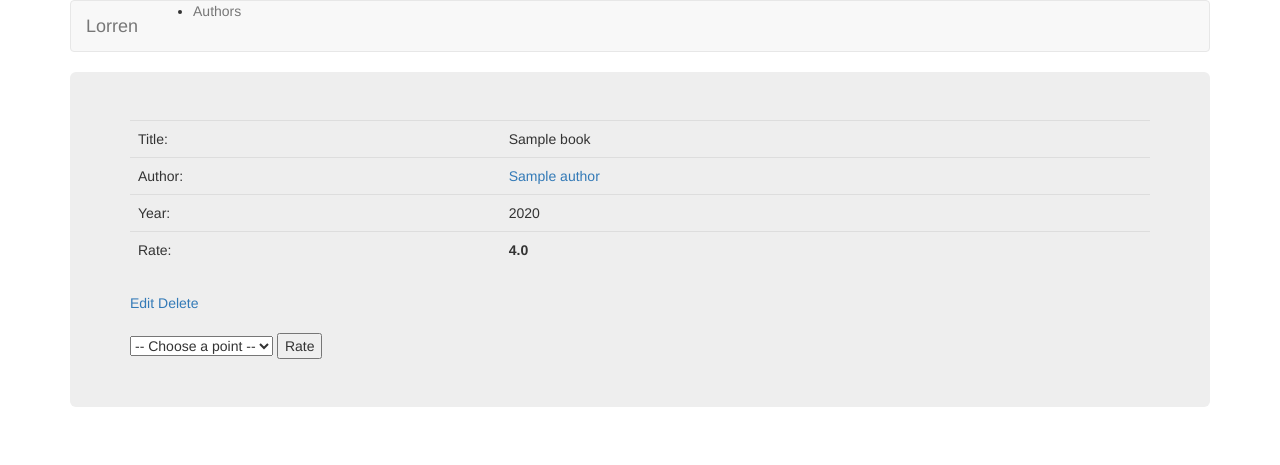
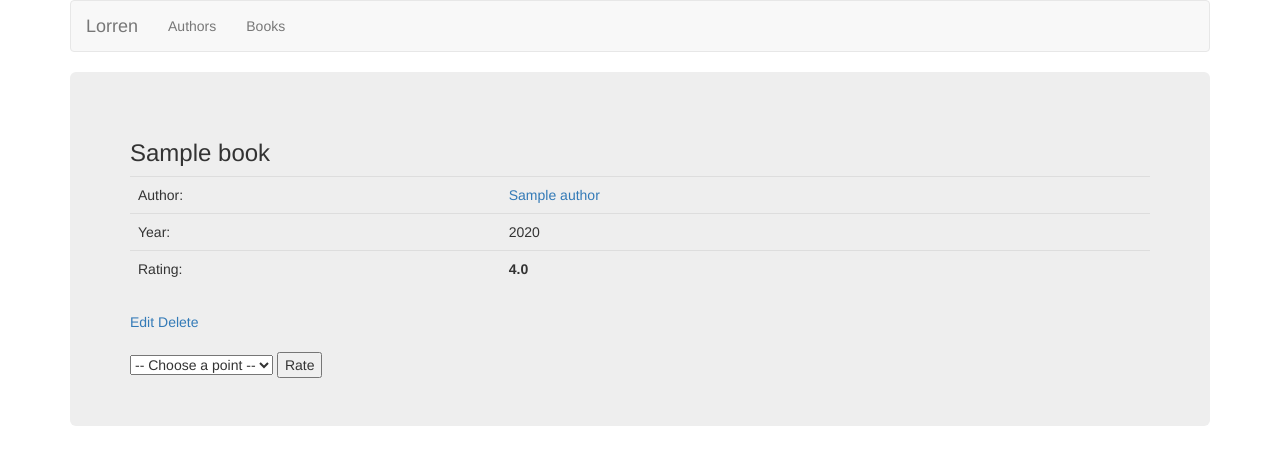
Before and after one commit to frknnay/Lorren, a Django app: page /books/show/1/ in a window 1280 px wide. Shown: the top 465 px of the page. Run offline with Django 3.2, Linux system fonts and the light colour scheme; tables that the repository leaves empty hold one stand-in row (values such as "Sample post"); some libraries are stand-ins or nearby versions.

Commit message:
UI improvements

```diff
--- a/Lorren/authors/views.py
+++ b/Lorren/authors/views.py
@@ -4,7 +4,7 @@ from authors.models import Author
 
 
 def list_authors(request):
-    authors = Author.objects.all()
+    authors = Author.objects.all().order_by('name')
     return render(request, 'authors/author_list.html', {'authors': authors})
 
 def show_author(request, author_id):
--- a/Lorren/books/templates/books/book_detail.html
+++ b/Lorren/books/templates/books/book_detail.html
@@ -3,11 +3,8 @@
 {% block page_title %}{{ book.title }}{% endblock %}
 
 {% block container %}
+<h3>{{ book.title }}</h3>
   <table class="table">
-    <tr>
-      <td>Title: </td>
-      <td>{{book.title}}</td>
-    </tr>
     <tr>
       <td>Author: </td>
       <td><a href="{% url 'authors:show_author' book.author.id %}">{{book.author}}</a></td>
@@ -17,16 +14,16 @@
       <td>{{book.year}}</td>
     </tr>
     <tr>
-      <td>Rate: </td>
+      <td>Rating: </td>
         <td>
-          <label id="id_book_rate">{{ book.rating }}</label>
+          <label id="id_book_rate">{% if book.rating <= 0 %}This book hasn't rated yet.{% else %}{{book.rating}}{% endif %}</label>
         </td>
     </tr>
   </table>
   <a href="{% url 'books:edit_book' book.id %}">Edit</a>
   <a href="{% url 'books:delete_book' book.id %}">Delete</a>
   <br><br>
-  <form class="" action="rate" method="post">
+  <form class="form" action="rate" method="post">
     <select class="" name="rating" id="id_rate_point">
       <option disabled selected value> -- Choose a point -- </option>
       {% for i in 'xxxxxxxxxx' %}
--- a/Lorren/books/templates/books/edit_book.html
+++ b/Lorren/books/templates/books/edit_book.html
@@ -6,16 +6,20 @@
     <label for="id_name">Edit Book</label>
     <input type="text" name="title" value="{{ book.title }}" id="id_name" class="form-control">
     <br>
+
     <label for="id_author">Author</label>
     <select class="form-control" name="author" id="id_author">
       <option disabled selected value> -- Select an author -- </option>
       {% for author in authors %}
-        <option value="{{ author.id }}">{{ author.name }}</option>
+        <option {% if author.id == book.author.id %}selected="selected"{% endif %} value="{{ author.id }}">{{ author.name }}</option>
       {% endfor %}
     </select>
     <br>
+
+    <label for="id_year">Year</label>
     <input type="text" name="year" value="{{ book.year }}" id="id_year" class="form-control">
     <br>
+
     <input type="submit" name="" value="Submit" class="btn">
     {% csrf_token %}
   </form>
--- a/Lorren/books/urls.py
+++ b/Lorren/books/urls.py
@@ -5,6 +5,7 @@ from books import views
 app_name = 'books'
 
 urlpatterns = [
+    url(r'^$', views.home_page, name="list_books"),
     url(r'^new$', views.new_book, name="new_book"),
     url(r'^show/(\d+)/$', views.show_book, name="show_book"),
     url(r'^show/(\d+)/edit$', views.edit_book, name="edit_book"),
--- a/Lorren/books/views.py
+++ b/Lorren/books/views.py
@@ -5,7 +5,7 @@
 from authors.models import Author
 
 def home_page(request):
-    books = Book.objects.all()
+    books = Book.objects.all().order_by('title')
     return render(request, 'books/home.html',{'books': books})
 
 def show_book(request, book_id):
--- a/Lorren/templates/base.html
+++ b/Lorren/templates/base.html
@@ -13,9 +13,12 @@
       <nav class="navbar navbar-default" role='navigation'>
         <div class="container-fluid">
           <a href="/" class="navbar-brand">Lorren</a>
-          <ul class="navbar-nav mr-auto">
-             <li class="nav-item">
+          <ul class="nav navbar-nav">
+             <li>
                <a class="nav-link" href="{% url 'authors:list_authors'%}">Authors</a>
+             </li>
+             <li>
+               <a class="nav-link" href="{% url 'books:list_books'%}">Books</a>
              </li>
            </ul>
         </div>
```
Also changed, not shown: Lorren/authors/templates/authors/author_detail.html (+12 -5 lines).
